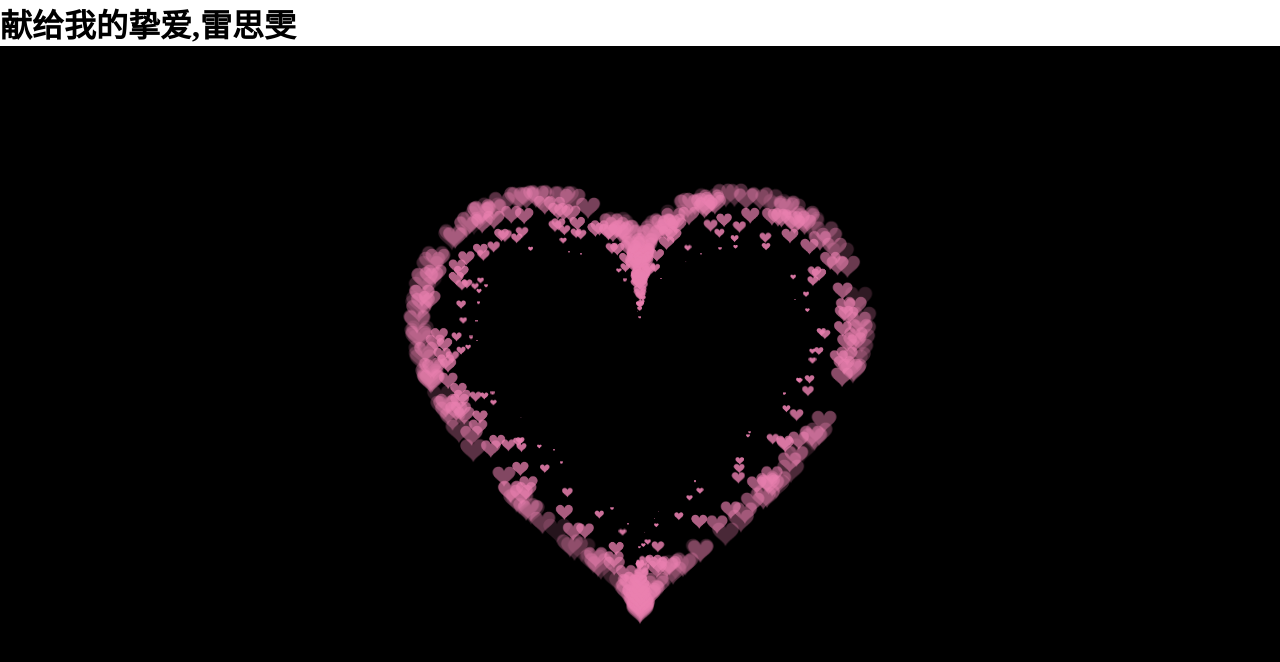
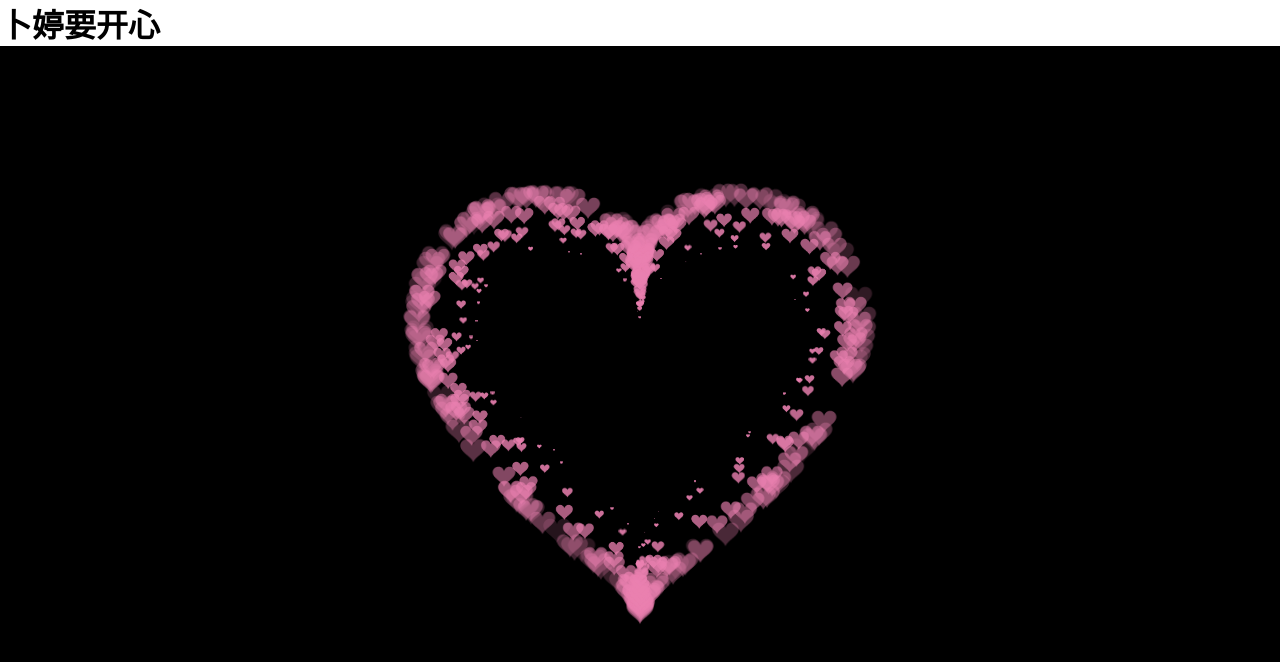
Before and after one commit to jianglizi/lovestar, a plain HTML site: page index.html in a window 1280 px wide. Drawn offline with Linux system fonts and the light colour scheme.

Commit message:
Update index.html

```diff
--- a/index.html
+++ b/index.html
@@ -261,6 +261,6 @@ var ParticlePool = (function() {
   }, 10);
 })(document.getElementById('pinkboard'));
   </script>
- <h1 style="background-color:rgb(255, 255, 255)">献给我的挚爱,雷思雯</h1>
+ <h1 style="background-color:rgb(255, 255, 255)">卜婷要开心</h1>
  </BODY>
 </HTML>
```
